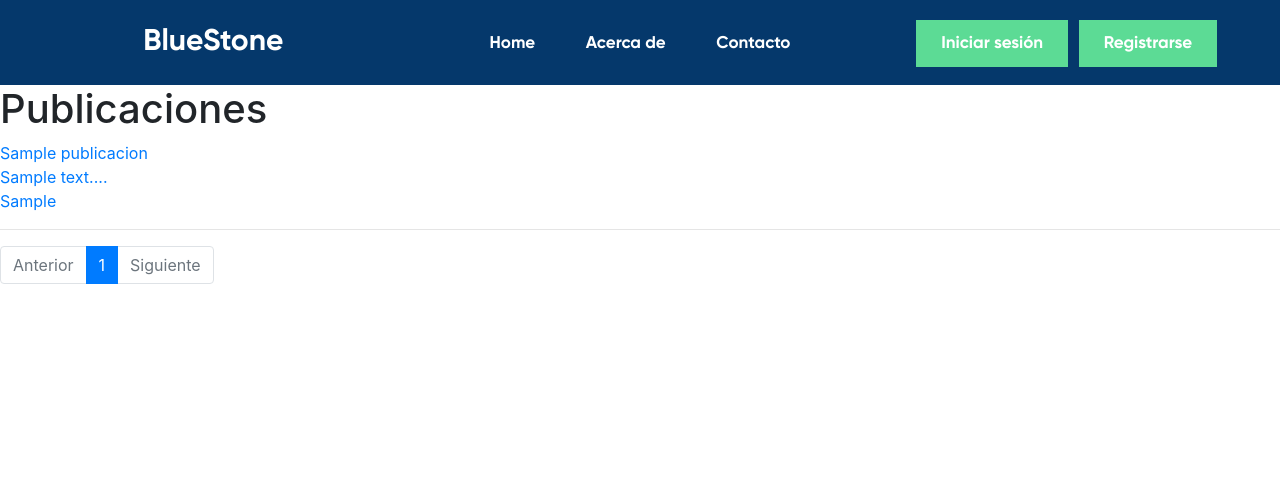
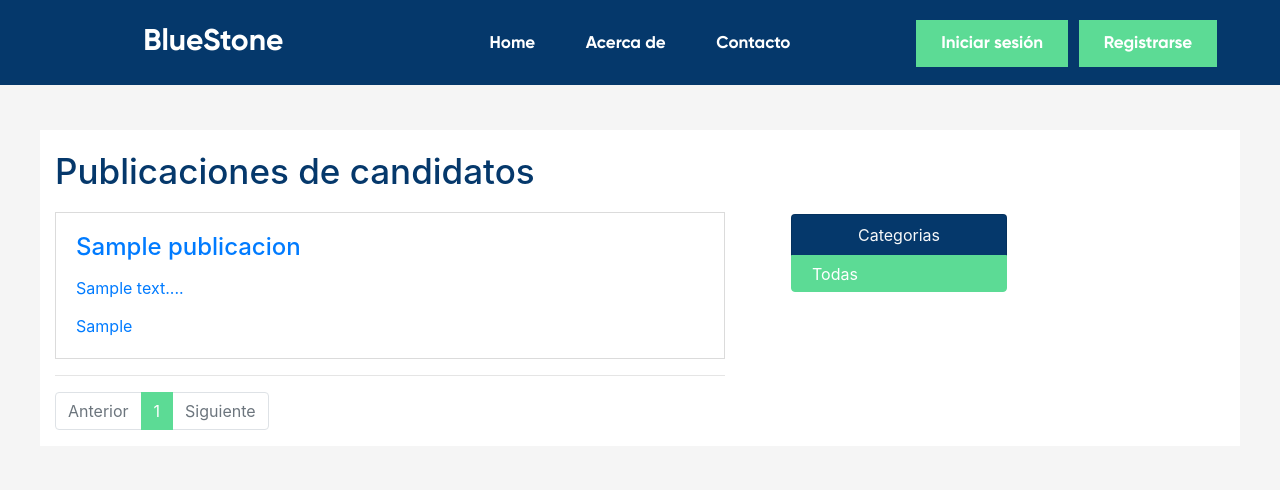
Before and after one commit to emmanuelmuniz/bluestone, a PHP site: page /bluestone/panel.php?categoria=todas&page=0 in a window 1280 px wide. Shown: the top 490 px of the page. Run offline with PHP 8.4, Linux system fonts and the light colour scheme; tables that the repository leaves empty or names only in its code hold one stand-in row (values such as "Sample post").

Commit message:
Paginacion por categoria finalizada

```diff
--- /dev/null
+++ b/css/panel.css
@@ -0,0 +1,94 @@
+body {
+    background: whitesmoke;
+}
+
+section{
+    background: whitesmoke;
+    padding: 45px 40px;
+}
+
+.main {
+    background: white;
+}
+
+
+section .public-y-paginacion h1 {
+    font-size: 35px;
+    color: #05386B;
+}
+
+.public-y-paginacion {
+    margin-top: 3%;
+}
+
+.public-y-paginacion h1 {
+    margin-bottom: 3%;
+}
+
+.public-y-paginacion .publicacion{
+    border: 1px solid #dbdbdb;
+    padding: 3%;
+    transition: all 300ms;
+}
+
+.public-y-paginacion .publicacion:hover{
+    background : whitesmoke;
+    cursor:pointer;
+}
+
+.public-y-paginacion a{
+    text-decoration: none;
+}
+
+.public-y-paginacion .publicacion a h4{
+    color: #05386B
+}
+
+.public-y-paginacion .publicaciones a p,
+.public-y-paginacion .publicaciones a h4{
+    margin-bottom: -10px;
+}
+
+.public-y-paginacion .publicacion a{
+    transition: all 300ms;
+}
+
+.categorias {
+    margin-top: 7%;
+    margin-left: 3%;
+}
+
+.main .categorias a,
+.main .categorias li {
+    max-width: 80%;
+    padding-top: 2%;
+    padding-bottom: 2%;
+    transition: all 300ms;
+}
+
+.main .categorias a:hover,
+.main .categorias li:hover {
+    background: #eeeeee;
+    text-decoration: none;
+}
+
+#tituloCat:hover {
+    background: #05386B;
+}
+
+.main .categorias .active:hover{
+    background: #5cdb95;;
+}
+
+.main .categorias li {
+    text-align: center;
+    background: #05386B;
+    padding: 3% 0;
+}
+
+.main .categorias .active,
+.page-item.active .page-link{
+    background: #5cdb95;
+    border-color: #5cdb95;
+    color:white;
+}
--- a/panel.php
+++ b/panel.php
@@ -1,23 +1,47 @@
 <?php
 session_start();
 
-if(isset($_SESSION['message']) || isset($_SESSION['messageSignup']))
-    unset($_SESSION['message'], $_SESSION['messageSignup']);
+// En el caso que haya un mensaje del registro, lo borro
+if(isset($_SESSION['messageSignup']))
+    unset($_SESSION['messageSignup']);
 
+if(!isset($_GET['categoria']) || !isset($_GET['page'])){
+    header("Location: panel.php?categoria=todas&page=0");
+}
 
 include 'conexion.php';
 
+$categoria = $_GET['categoria'];
+$paginaActual = $_GET['page'];
+
+
+// Selecciono todas las publicaciones de la categoria seleccionada para calcular
+// cantidad de paginas y la paginacion
+
+if($categoria=="todas")
     $query = "SELECT * FROM publicacion";
+else{
+    $query = "SELECT * FROM publicacion WHERE categoria = '$categoria'";
+}
+
+if (mysqli_query($conn, $query)) {
     $publicaciones = mysqli_query($conn, $query);
 
+    if(mysqli_num_rows($publicaciones) > 0){
         $cantPublicaciones = mysqli_num_rows($publicaciones);
-$publicacionesPorPagina = 1;
+        $publicacionesPorPagina = 2;
 
-$paginas = $cantPublicaciones/1;
+        $paginas = $cantPublicaciones/$publicacionesPorPagina;
         $paginas = ceil($paginas);
+    }
+} else {
+echo "Error updating record: " . mysqli_error($conn);
+}
 
-$paginaActual = $_GET['page'];
-
+if(mysqli_num_rows($publicaciones) > 0){
+    if($paginaActual > $paginas)
+        header("Location: panel.php?categoria=".$categoria."&page=".($paginas-1));
+}
 ?>
 
 <!DOCTYPE html>
@@ -29,6 +53,7 @@ $paginaActual = $_GET['page'];
     <link rel="stylesheet" href="https://stackpath.bootstrapcdn.com/bootstrap/4.5.0/css/bootstrap.min.css" integrity="sha384-9aIt2nRpC12Uk9gS9baDl411NQApFmC26EwAOH8WgZl5MYYxFfc+NcPb1dKGj7Sk" crossorigin="anonymous">
 
     <!-- CSS -->
+    <link rel="stylesheet" href="css/panel.css?v=<?php echo time(); ?>">
     <link rel="stylesheet" href="css/main.css?v=<?php echo time(); ?>">
 
     <title>BlueStone</title>
@@ -72,51 +97,107 @@ $paginaActual = $_GET['page'];
     </header>
 
     <!-- Publicaciones -->
-    <section class="publicaciones">
-        <h1>Publicaciones</h1>
+    <section>
+        <div class="container-fluid">
+            <div class="row main">
+                <div class="col-md-7 order-2 order-sm-12">
+                    <div class="public-y-paginacion">
+                        <h1>Publicaciones de candidatos</h1>
+                        <?php
 
-        <?php
-            if(!$_GET){
-                header("Location: panel.php?page=0");
-            }
-
-            if (mysqli_num_rows($publicaciones) > 0){
+                        if (isset($cantPublicaciones) && mysqli_num_rows($publicaciones) > 0){
 
                             $desde = $paginaActual*$publicacionesPorPagina;
                             $desde = (string)$desde;
 
                             $publicacionesPorPagina = (string)$publicacionesPorPagina;
 
-                $publiPaginaActual = "SELECT idPublicacion, titulo, SUBSTRING(descripcion, 1, 50) AS descripcion, categoria FROM publicacion LIMIT $desde, $publicacionesPorPagina";
+                            if($categoria=="todas")
+                                $query = "SELECT idPublicacion, titulo, SUBSTRING(descripcion, 1, 50) AS descripcion, categoria FROM publicacion LIMIT $desde, $publicacionesPorPagina";
+                            else{
+                                $query = "SELECT idPublicacion, titulo, SUBSTRING(descripcion, 1, 50) AS descripcion, categoria FROM publicacion WHERE categoria = '$categoria' LIMIT $desde, $publicacionesPorPagina ";
+                            }
 
-                $result = mysqli_query($conn, $publiPaginaActual);
+                            if (mysqli_query($conn, $query)){
+                                $result = mysqli_query($conn, $query);
+
+                                echo "<div class='publicaciones'>";
 
                                 while($publicacion = mysqli_fetch_assoc($result)): ?>
                                     <a href="publicacion.php">
+                                        <div class="publicacion">
                                             <div style="cursor: pointer;" onclick="publicacion.php">
-                            <?php echo $publicacion['titulo']. "<br>"; ?>
-                            <?php echo $publicacion['descripcion']. "...<br>"; ?>
+                                                <?php echo "<h4>".$publicacion['titulo']. "</h4><br>"; ?>
+                                                <?php echo "<p>".$publicacion['descripcion']. "...</p><br>"; ?>
                                                 <?php echo $publicacion['categoria']. "<br>"; ?>
+                                            </div>
                                         </div>
                                     </a>
                                     <hr>
                                 <?php endwhile; ?>
 
+                                </div>
+
                                 <nav aria-label='Page navigation example'>
                                     <ul class="pagination">
-                        <li class="page-item <?php echo $paginaActual==0 ? ' disabled' : '' ?>"><a class="page-link" href="panel.php?page= <?php echo ($paginaActual-1)?>">Anterior</a></li>
+                                        <li class="page-item <?php echo $paginaActual==0 ? ' disabled' : '' ?>"><a class="page-link" href="panel.php?categoria=<?php echo ($categoria)?>&page= <?php echo ($paginaActual-1)?>">Anterior</a></li>
 
                                         <?php for($i=0; $i<$paginas; $i++): ?>
                                         <li class="page-item
                                         <?php echo $i == $paginaActual ? ' active' : ''?>">
-                            <a class="page-link" href="panel.php?page=<?php echo $i ?>"><?php echo ($i+1)?></a>
+                                            <a class="page-link" href="panel.php?categoria=<?php echo ($categoria)?>&page=<?php echo $i ?>"><?php echo ($i+1)?></a>
                                         </li>
                                         <?php endfor; ?>
 
-                        <li class="page-item <?php echo $paginaActual==$paginas-1 ? ' disabled' : '' ?>"><a class="page-link" href="panel.php?page= <?php echo ($paginaActual+1)?>">Siguiente</a></li>
+                                        <li class="page-item <?php echo $paginaActual==$paginas-1 ? ' disabled' : '' ?>"><a class="page-link" href="panel.php?categoria=<?php echo ($categoria)?>&page= <?php echo ($paginaActual+1)?>">Siguiente</a></li>
                                     </ul>
                                 </nav>
-            <?php } ?>
+                            <?php }
+                            else{
+                                echo "Error updating record: " . mysqli_error($conn);
+                            }
+                        }
+                        else{
+                            echo "No hay publicaciones de la categoria " . $categoria;
+                        }
+
+
+                        ?>
+                    </div>
+                </div>
+
+                <div class="col-md-3 order-1 order-sm-12 categorias">
+                    <?php
+                    $categorias = array("Sistemas", "Administración", "Marketing", "Legales", "Diseño");
+                    ?>
+                    <ul class="list-group">
+                        <li class="list-group-item text-light" id="tituloCat">Categorias</li>
+                        <?php
+                        if($categoria=="todas")
+                            echo "<a class='list-group-item active' href=panel.php?categoria=todas&page=0>Todas</a>";
+                        else
+                            echo "<a class='list-group-item' href=panel.php?categoria=todas&page=0>Todas</a>";
+
+                        foreach ($categorias as $area){
+                            $query = "SELECT * FROM publicacion WHERE categoria = '$area'";
+                            $resultado = mysqli_query($conn, $query);
+
+                            if(mysqli_num_rows($resultado) > 0){
+                                if($categoria==$area){
+                                    echo "<a class='list-group-item active' href=panel.php?categoria=".$area."&page=0>".$area."</a>";
+                                }
+                                else
+                                    echo "<a class='list-group-item' href=panel.php?categoria=".$area."&page=0>".$area."</a>";
+                            }
+                        }
+                        ?>
+
+                    </ul>
+                </div>
+            </div>
+        </div>
+
+        <?php mysqli_close($conn); ?>
     </section>
 
     <script src="https://code.jquery.com/jquery-3.5.1.slim.min.js" integrity="sha384-DfXdz2htPH0lsSSs5nCTpuj/zy4C+OGpamoFVy38MVBnE+IbbVYUew+OrCXaRkfj" crossorigin="anonymous"></script>
```
Also changed, not shown: css/main.css (+45 -2 lines), index.php (+7 -6 lines), login.php (+7 -17 lines). Lines whose indentation alone changed are shown as unchanged.
